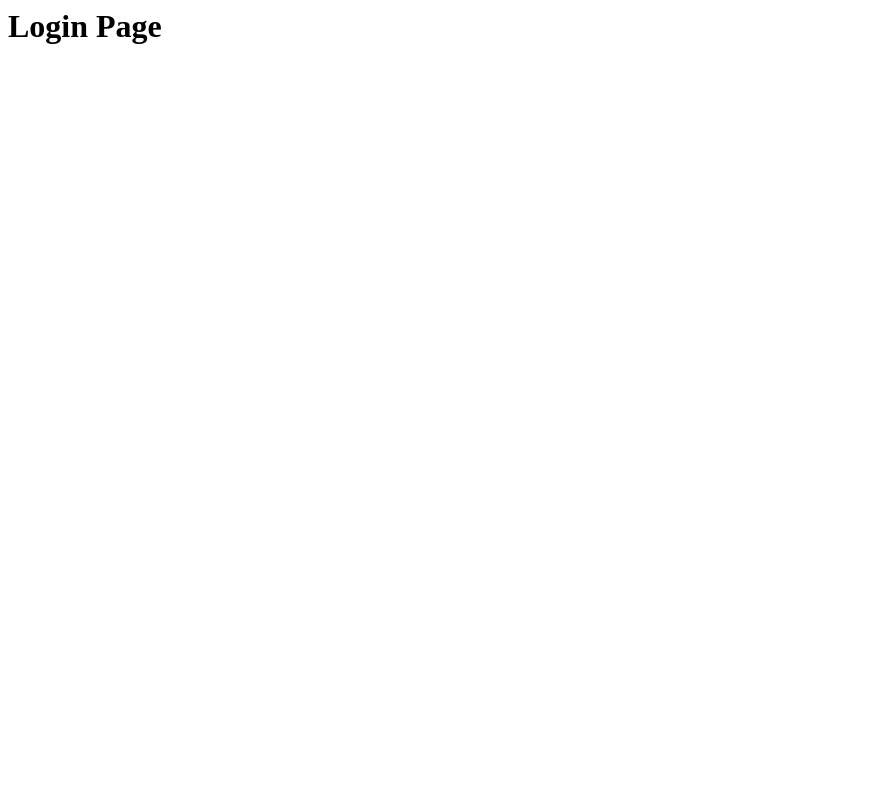
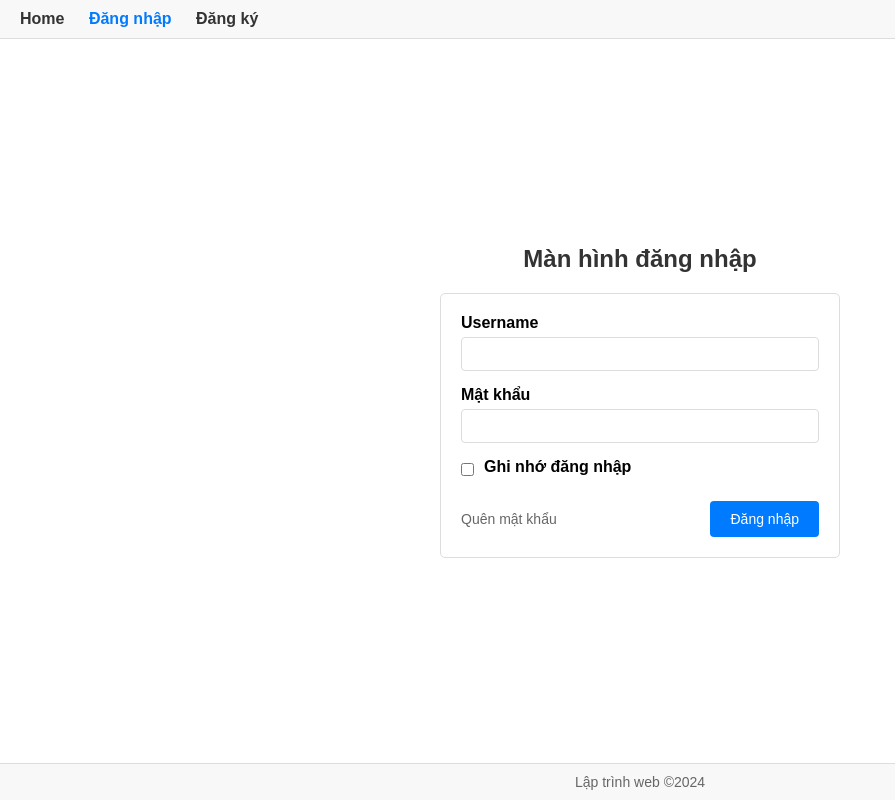
Before and after one commit to nguyennguyen777/laptrinhweb, a plain HTML site: page public/login.html in a window 1280 px wide. Shown: the whole page, without its empty margins (0-895 px from the left). Drawn offline with Linux system fonts and the light colour scheme.

Commit message:
Thiết kế giao diện trang đăng nhập (login.html) với HTML và CSS

```diff
--- /dev/null
+++ b/public/css/styles.css
@@ -0,0 +1,131 @@
+* {
+    margin: 0;
+    padding: 0;
+    box-sizing: border-box;
+    font-family: Arial, sans-serif;
+}
+
+body {
+    display: flex;
+    flex-direction: column;
+    min-height: 100vh;
+}
+
+/* Navbar */
+.navbar {
+    background-color: #f8f8f8;
+    padding: 10px 20px;
+    border-bottom: 1px solid #ddd;
+}
+
+.nav-links a {
+    margin-right: 20px;
+    text-decoration: none;
+    color: #333;
+    font-weight: bold;
+}
+
+.nav-links a.active {
+    color: #007bff;
+}
+
+.nav-links a:hover {
+    color: #007bff;
+}
+
+/* Login Form */
+.login-container {
+    flex: 1;
+    display: flex;
+    flex-direction: column;
+    justify-content: center;
+    align-items: center;
+    padding: 20px;
+}
+
+.login-container h2 {
+    margin-bottom: 20px;
+    font-size: 24px;
+    color: #333;
+}
+
+.login-form {
+    width: 100%;
+    max-width: 400px;
+    padding: 20px;
+    border: 1px solid #ddd;
+    border-radius: 5px;
+    background-color: #fff;
+}
+
+.form-group {
+    margin-bottom: 15px;
+}
+
+.form-group label {
+    display: block;
+    margin-bottom: 5px;
+    font-weight: bold;
+}
+
+.form-group input[type="text"],
+.form-group input[type="password"] {
+    width: 100%;
+    padding: 8px;
+    border: 1px solid #ddd;
+    border-radius: 4px;
+    font-size: 14px;
+}
+
+.form-group.checkbox {
+    display: flex;
+    align-items: center;
+}
+
+.form-group.checkbox input {
+    margin-right: 10px;
+}
+
+.form-actions {
+    display: flex;
+    justify-content: space-between;
+    align-items: center;
+    margin-top: 20px;
+}
+
+.forgot-password {
+    text-decoration: none;
+    color: #666;
+    font-size: 14px;
+}
+
+.forgot-password:hover {
+    color: #007bff;
+}
+
+.login-btn {
+    padding: 10px 20px;
+    background-color: #007bff;
+    color: #fff;
+    border: none;
+    border-radius: 4px;
+    cursor: pointer;
+    font-size: 14px;
+}
+
+.login-btn:hover {
+    background-color: #0056b3;
+}
+
+/* Footer */
+.footer {
+    text-align: center;
+    padding: 10px;
+    background-color: #f8f8f8;
+    border-top: 1px solid #ddd;
+}
+
+.footer p {
+    color: #666;
+    font-size: 14px;
+}
--- a/public/login.html
+++ b/public/login.html
@@ -1 +1,50 @@
-<html><body><h1>Login Page</h1></body></html>
+<!DOCTYPE html>
+<html lang="vi">
+
+<head>
+    <meta charset="UTF-8">
+    <meta name="viewport" content="width=device-width, initial-scale=1.0">
+    <title>Đăng nhập</title>
+    <link rel="stylesheet" href="css/styles.css">
+</head>
+
+<body>
+    <!-- Navbar -->
+    <nav class="navbar">
+        <div class="nav-links">
+            <a href="index.html">Home</a>
+            <a href="login.html" class="active">Đăng nhập</a>
+            <a href="register.html">Đăng ký</a>
+        </div>
+    </nav>
+
+    <!-- Login Form -->
+    <div class="login-container">
+        <h2>Màn hình đăng nhập</h2>
+        <form class="login-form">
+            <div class="form-group">
+                <label for="username">Username</label>
+                <input type="text" id="username" name="username" required>
+            </div>
+            <div class="form-group">
+                <label for="password">Mật khẩu</label>
+                <input type="password" id="password" name="password" required>
+            </div>
+            <div class="form-group checkbox">
+                <input type="checkbox" id="remember" name="remember">
+                <label for="remember">Ghi nhớ đăng nhập</label>
+            </div>
+            <div class="form-actions">
+                <a href="#" class="forgot-password">Quên mật khẩu</a>
+                <button type="submit" class="login-btn">Đăng nhập</button>
+            </div>
+        </form>
+    </div>
+
+    <!-- Footer -->
+    <footer class="footer">
+        <p>Lập trình web ©2024</p>
+    </footer>
+</body>
+
+</html>
```
